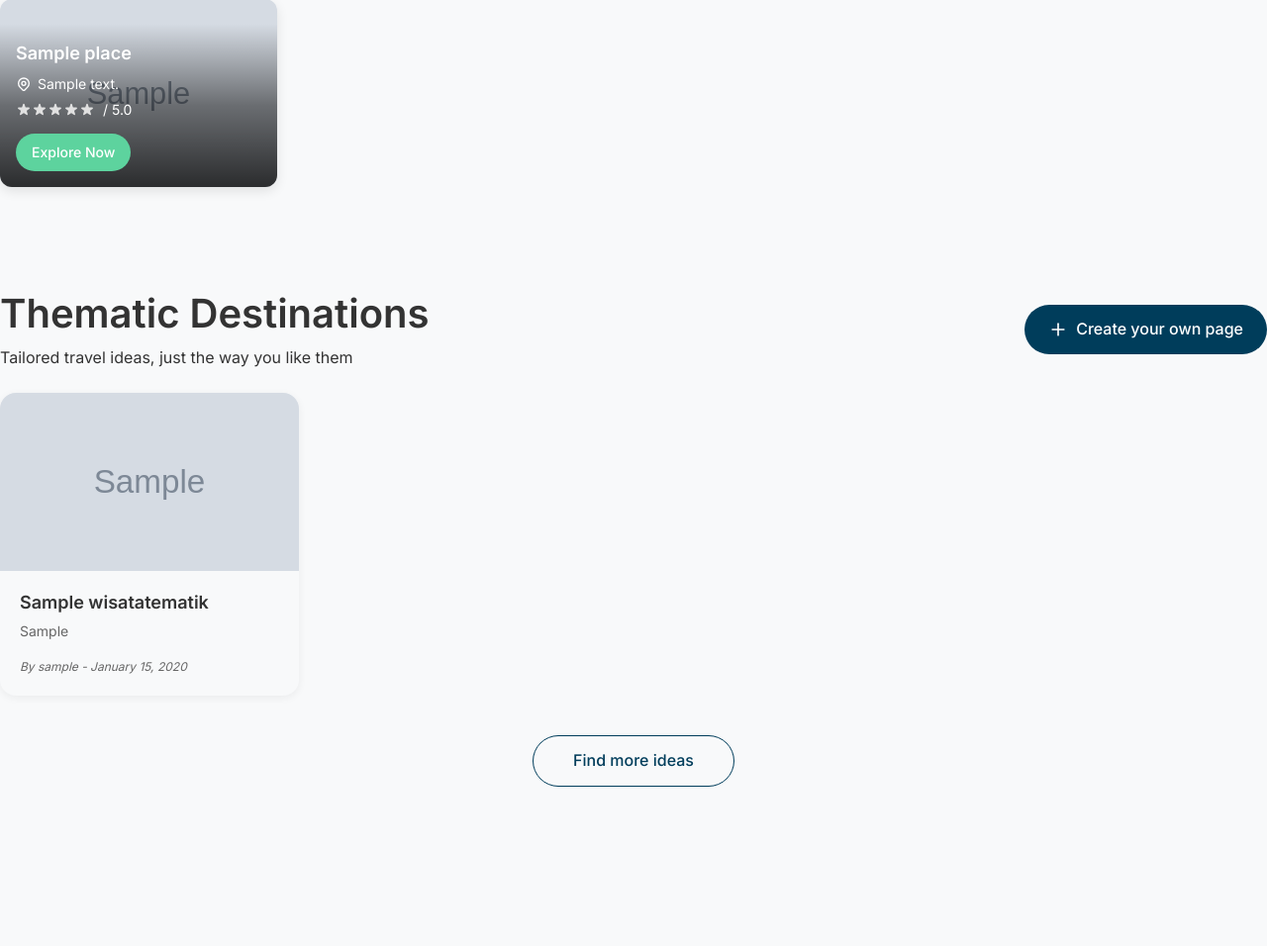
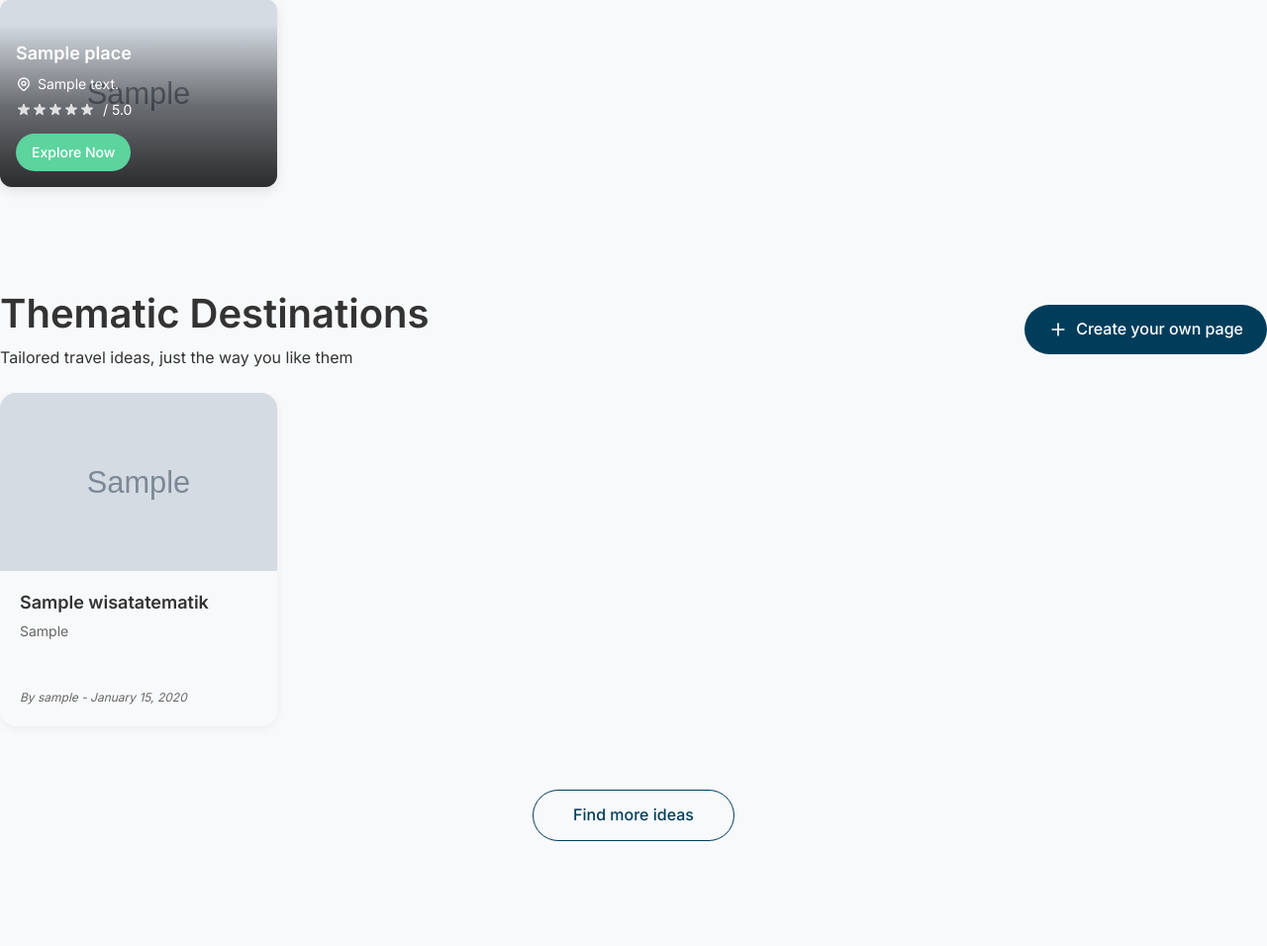
Before and after one commit to kuadngoding/senangBerwisata, a Django app: page / in a window 1280 px wide. Shown: the part 924-1880 px from the top of the page at 99% size. Before the commit the page ends 1719 px from the top, so only its background shows below. Run offline with Django 5.2, Linux system fonts and the light colour scheme; tables that the repository leaves empty hold one stand-in row (values such as "Sample post"); grey boxes marked "Sample" are stand-in pictures.

Commit message:
feat: enhance homepage

```diff
--- a/place/templates/place_list.html
+++ b/place/templates/place_list.html
@@ -121,10 +121,11 @@
       </a>
   </div>
 
-  <!-- Thematic Routes Grid -->
-  <div style="display: grid; grid-template-columns: repeat(auto-fill, minmax(250px, 1fr)); gap: 1.5rem;">
+  <!-- Thematic Routes - Horizontal Scrolling -->
+  <div style="width: 100%; position: relative;">
+      <div style="display: flex; overflow-x: auto; padding-bottom: 1.5rem; gap: 1.25rem;" class="no-scrollbar">
           {% for rute in tematik_list %}
-          <div style="background-color: #f8f9fa; border-radius: 1rem; overflow: hidden; box-shadow: 0 2px 8px rgba(0,0,0,0.06); transition: transform 0.3s ease, box-shadow 0.3s ease; cursor: pointer;" onclick="window.location='{% url 'detail_rute' rute.pk %}'">
+              <div style="min-width: 280px; max-width: 280px; background-color: #f8f9fa; border-radius: 1rem; overflow: hidden; box-shadow: 0 2px 8px rgba(0,0,0,0.06); transition: transform 0.3s ease, box-shadow 0.3s ease; cursor: pointer; flex-shrink: 0;" onclick="window.location='{% url 'detail_rute' rute.pk %}'">
                   <div style="position: relative; height: 180px; overflow: hidden;">
                       <img style="width: 100%; height: 100%; object-fit: cover;" src="{{ rute.gambar.url }}" alt="{{ rute.judul }}">
                   </div>
@@ -134,7 +135,7 @@
                               {{ rute.judul }}
                           </a>
                       </h3>
-                  <p style="font-size: 0.875rem; color: var(--text-secondary); margin-bottom: 1rem; line-height: 1.4; display: -webkit-box; -webkit-line-clamp: 3; -webkit-box-orient: vertical; overflow: hidden; text-overflow: ellipsis;">
+                      <p style="font-size: 0.875rem; color: var(--text-secondary); margin-bottom: 1rem; line-height: 1.4; display: -webkit-box; -webkit-line-clamp: 3; -webkit-box-orient: vertical; overflow: hidden; text-overflow: ellipsis; height: 3.6em;">
                           {{ rute.deskripsi|truncatechars:150 }}
                       </p>
                       <p style="font-size: 0.75rem; color: var(--text-secondary); margin-top: 0.75rem; font-style: italic;">
@@ -143,8 +144,9 @@
                   </div>
               </div>
           {% empty %}
-          <p style="text-align: center; margin-top: 2.5rem; color: var(--text-main); grid-column: 1 / -1;">Belum ada rute tematik ditambahkan.</p>
+              <p style="text-align: center; margin-top: 2.5rem; color: var(--text-main); width: 100%;">Belum ada rute tematik ditambahkan.</p>
           {% endfor %}
+      </div>
   </div>
 
   <!-- Find more ideas button -->
```
Lines whose indentation alone changed are shown as unchanged.
